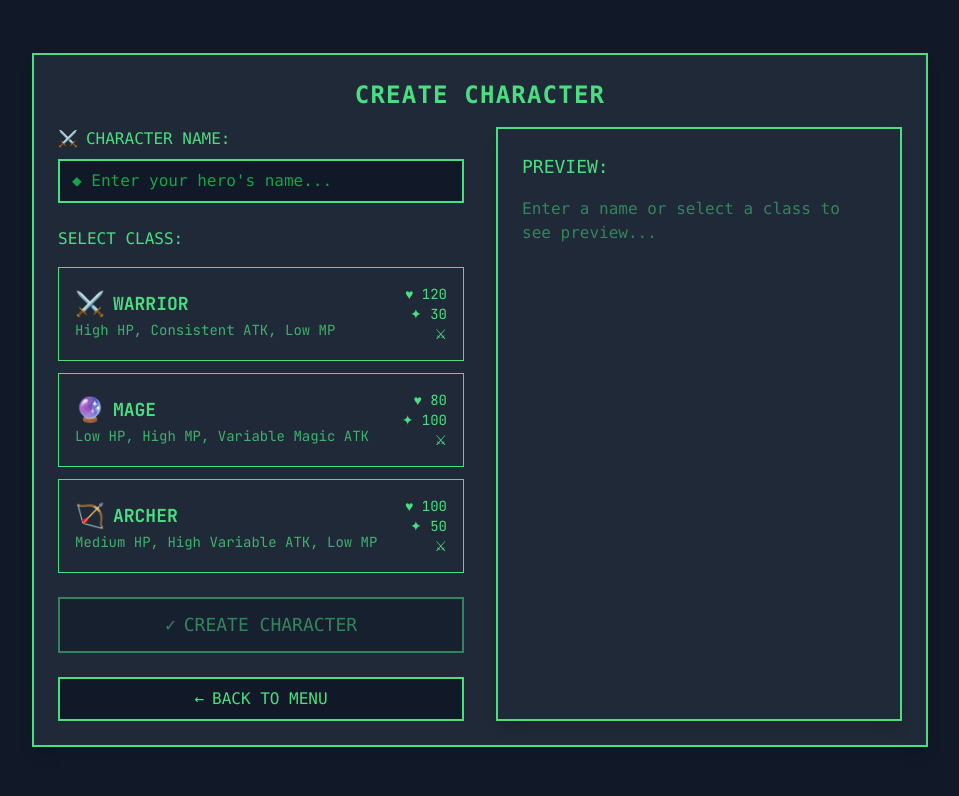
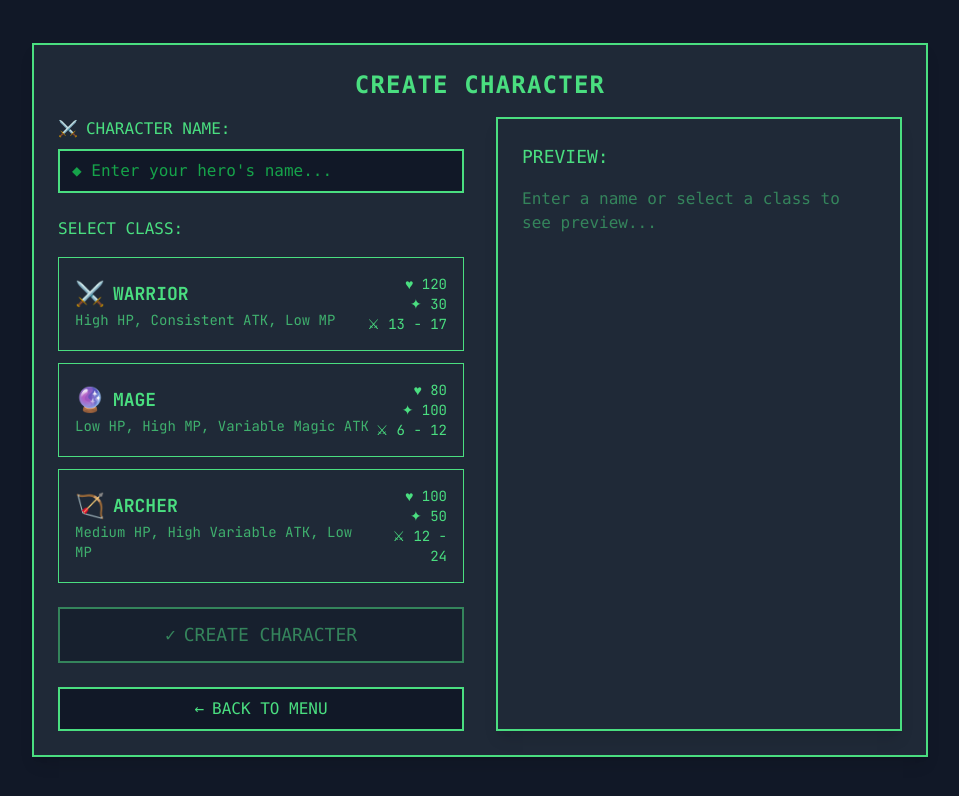
Before and after one commit to tiago-dela-rosa/timexp, a Nuxt app: page /create-character in a window 1280 px wide. Shown: the top 796 px of the page, without its empty margins (160-1119 px from the left). Built offline with nearby package versions, Linux system fonts and the light colour scheme.

Commit message:
feat: display attack as min-max range in character info and selection

```diff
--- a/components/CharacterCreation/CharacterPreview.vue
+++ b/components/CharacterCreation/CharacterPreview.vue
@@ -27,7 +27,9 @@
       </div>
       <div class="stat-display">
         <span>{{ getStatIcon('attack') }}ATK:</span>
-        <span :class="{ 'opacity-50': !selectedClassData }">{{ selectedClassData?.stats.attack || '-' }}</span>
+        <span :class="{ 'opacity-50': !selectedClassData }">
+          {{ selectedClassData ? `${selectedClassData.stats.minAttack} - ${selectedClassData.stats.maxAttack}` : '-' }}
+        </span>
       </div>
       <div class="stat-display">
         <span>{{ getStatIcon('defense') }}DEF:</span>
--- a/components/CharacterCreation/ClassSelection.vue
+++ b/components/CharacterCreation/ClassSelection.vue
@@ -20,7 +20,7 @@
           <div class="text-right text-sm">
             <div>{{ getStatIcon('hp') }} {{ characterClass.stats.hp }}</div>
             <div>{{ getStatIcon('mp') }} {{ characterClass.stats.mp }}</div>
-            <div>{{ getStatIcon('attack') }} {{ characterClass.stats.attack }}</div>
+            <div>{{ getStatIcon('attack') }} {{ characterClass.stats.minAttack }} - {{ characterClass.stats.maxAttack }}</div>
           </div>
         </div>
       </div>
--- a/components/Game/CharacterStats.vue
+++ b/components/Game/CharacterStats.vue
@@ -42,7 +42,7 @@
       </div>
       <div class="stat-display">
         <span>{{ getStatIcon('attack') }}ATK:</span>
-        <span class="text-yellow-400">{{ character.attack }}</span>
+        <span class="text-yellow-400">{{ character.minAttack }} - {{ character.maxAttack }}</span>
       </div>
       <div class="stat-display">
         <span>{{ getStatIcon('defense') }}DEF:</span>
```
